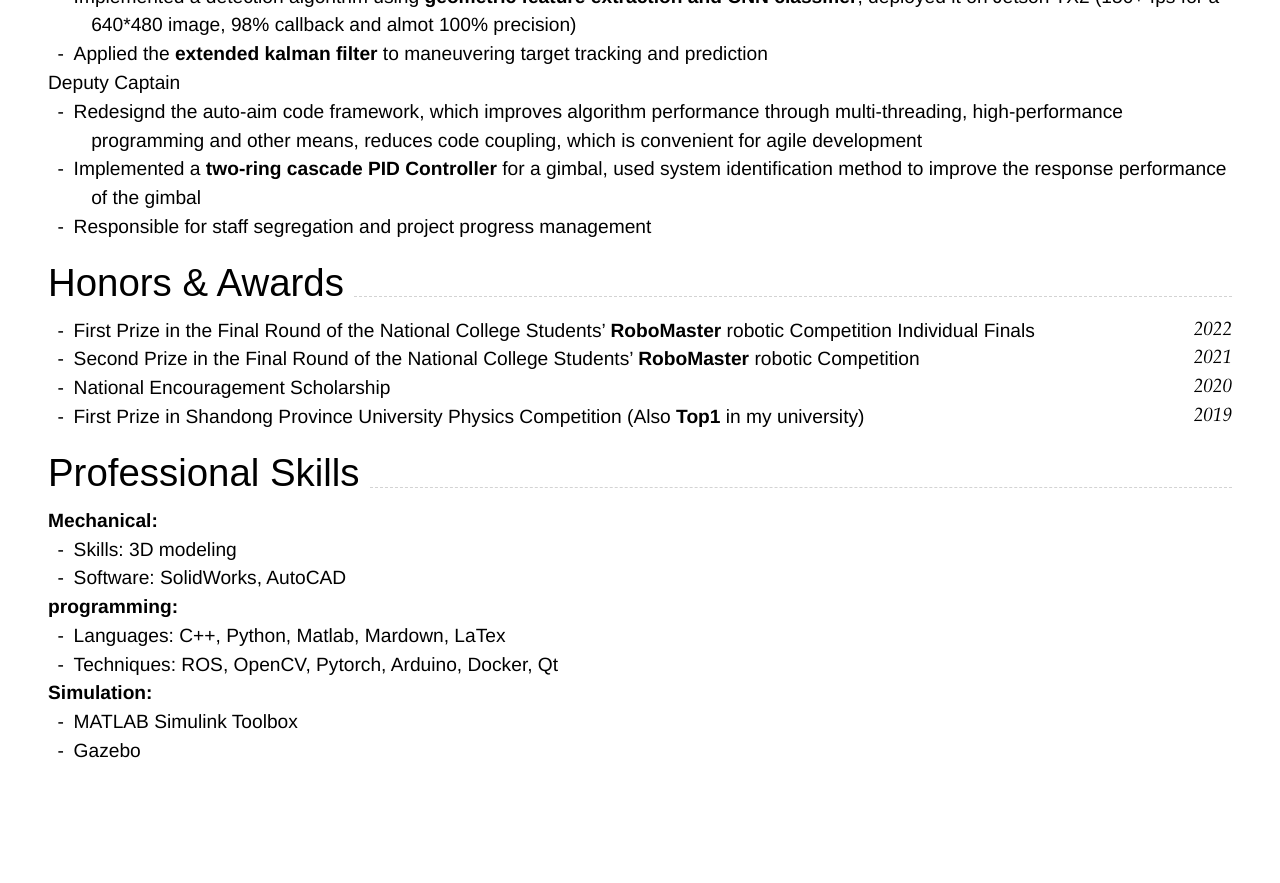
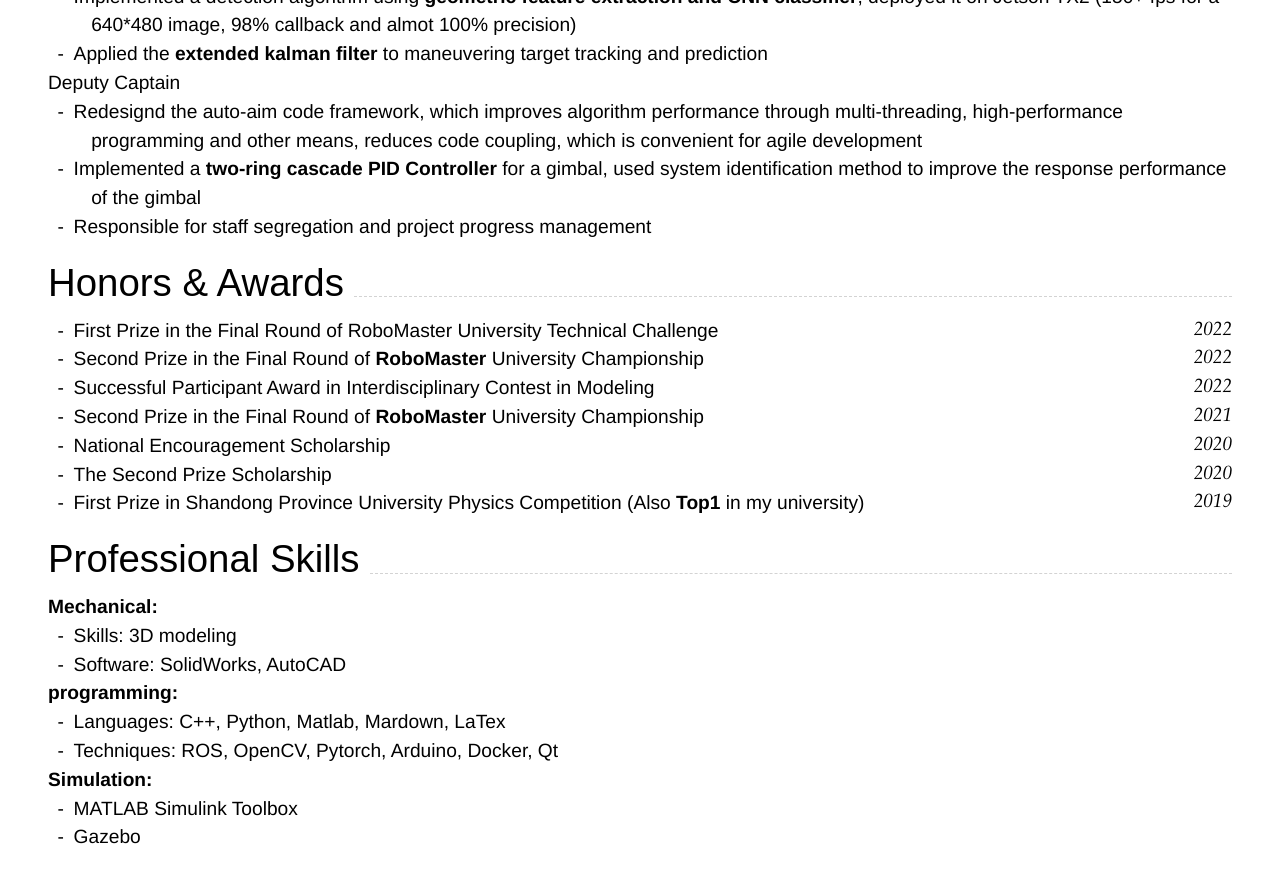
Before and after one commit to skywalker-dell/CV, a Jekyll site: the page built from index.md, in a window 1280 px wide and 900 px high, scrolled down 788 px. Shown: the top 883 px of the window. Built offline with Jekyll 4.4.1, drawn with Linux system fonts in a browser that asks for light colours; nearby versions of some CDN libraries; before the commit the page ends 1602 px from its top, so only the background shows below that.

Commit message:
add awards

```diff
--- a/index.md
+++ b/index.md
@@ -88,11 +88,16 @@ Deputy Captain<br>
 ## Honors & Awards
 
 <!-- - Second Prize in the Final Round of the National College Students’ RoboMaster robotic Competition `2021`<br>(**The largest and most influential robot competition in China**)  -->
-- First Prize in the Final Round of the National College Students' **RoboMaster** robotic Competition Individual Finals `2022`<br>
-- Second Prize in the Final Round of the National College Students' **RoboMaster** robotic Competition `2021`<br>
+
+- First Prize in the Final Round of RoboMaster University Technical Challenge `2022`<br>
+- Second Prize in the Final Round of **RoboMaster** University Championship `2022`<br>
+- Successful Participant Award in Interdisciplinary Contest in Modeling`2022`<br>
+<!-- - Second Prize in the Final Round of the National College Students' **RoboMaster** robotic Competition `2021`<br> -->
+- Second Prize in the Final Round of **RoboMaster** University Championship `2021`<br>
 
 <!-- - First Prize in the Northern Contest Zone of the National College Students’ RoboMaster robotic Competition `2021` <br> -->
 - National Encouragement Scholarship `2020` <br>
+- The Second Prize Scholarship `2020` <br>
 - First Prize in Shandong Province University Physics Competition (Also **Top1** in my university) `2019` <br>
 
 
```
